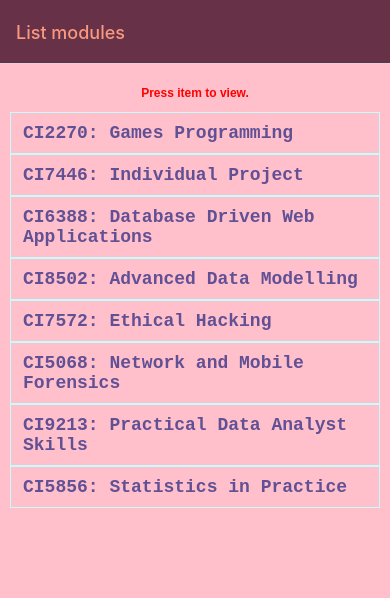
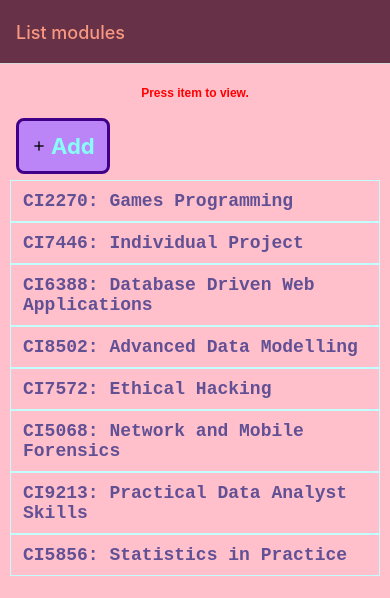
Before and after one commit to LightBlazeMC/ModuleList, a React Native app: screen /ModuleListScreen in a window 390 px wide. Shown: the top 598 px of the page. Built offline with nearby package versions, Linux system fonts and the light colour scheme.

Commit message:
add button implemented

```diff
--- a/src/components/screens/ModuleListScreen.js
+++ b/src/components/screens/ModuleListScreen.js
@@ -4,6 +4,8 @@ import initialModules from "../../data/modules.js";
 //import ModuleItem from "../entity/modules/ModuleItem.js";
 import ModuleList from "../entity/modules/ModuleList.js";
 import { useState } from "react";
+import { Button, ButtonTray } from "../UI/button.js";
+import Icons from "../UI/Icons.js";
 
 const ModuleListScreen = ({ navigation }) => {
   //inits
@@ -31,14 +33,26 @@ const ModuleListScreen = ({ navigation }) => {
     navigation.goBack();
   };
 
-  const handleSelect = (module) =>
+  const onAdd = (module) => {
+    handleAdd(module);
+    navigation.goBack();
+  };
+
+  const gotoViewScreen = (module) =>
     navigation.navigate("ModuleViewScreen", { module, onDelete });
+
+  const handleAdd = (module) => setModules([...modules, module]);
+
+  const gotoAddScreen = () => navigation.navigate("ModuleAddScreen", { onAdd });
 
   //view
   return (
     <Screen>
       <Text style={styles.text}>Press item to view.</Text>
-      <ModuleList modules={modules} onSelect={handleSelect} />
+      <ButtonTray>
+        <Button label="Add" icon={<Icons.Add />} onclick={gotoAddScreen} />
+      </ButtonTray>
+      <ModuleList modules={modules} onSelect={gotoViewScreen} />
     </Screen>
   );
 };
```
